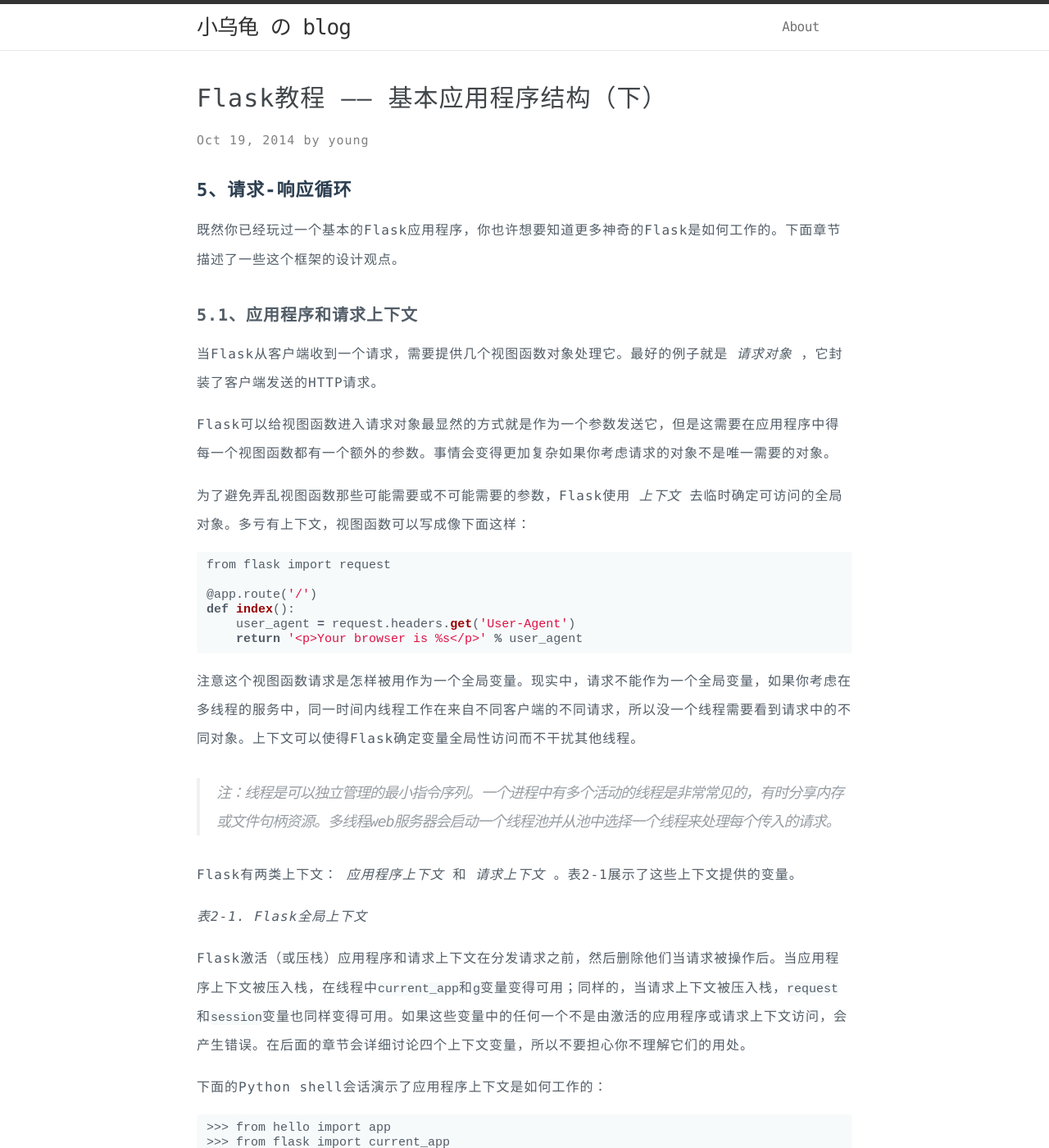
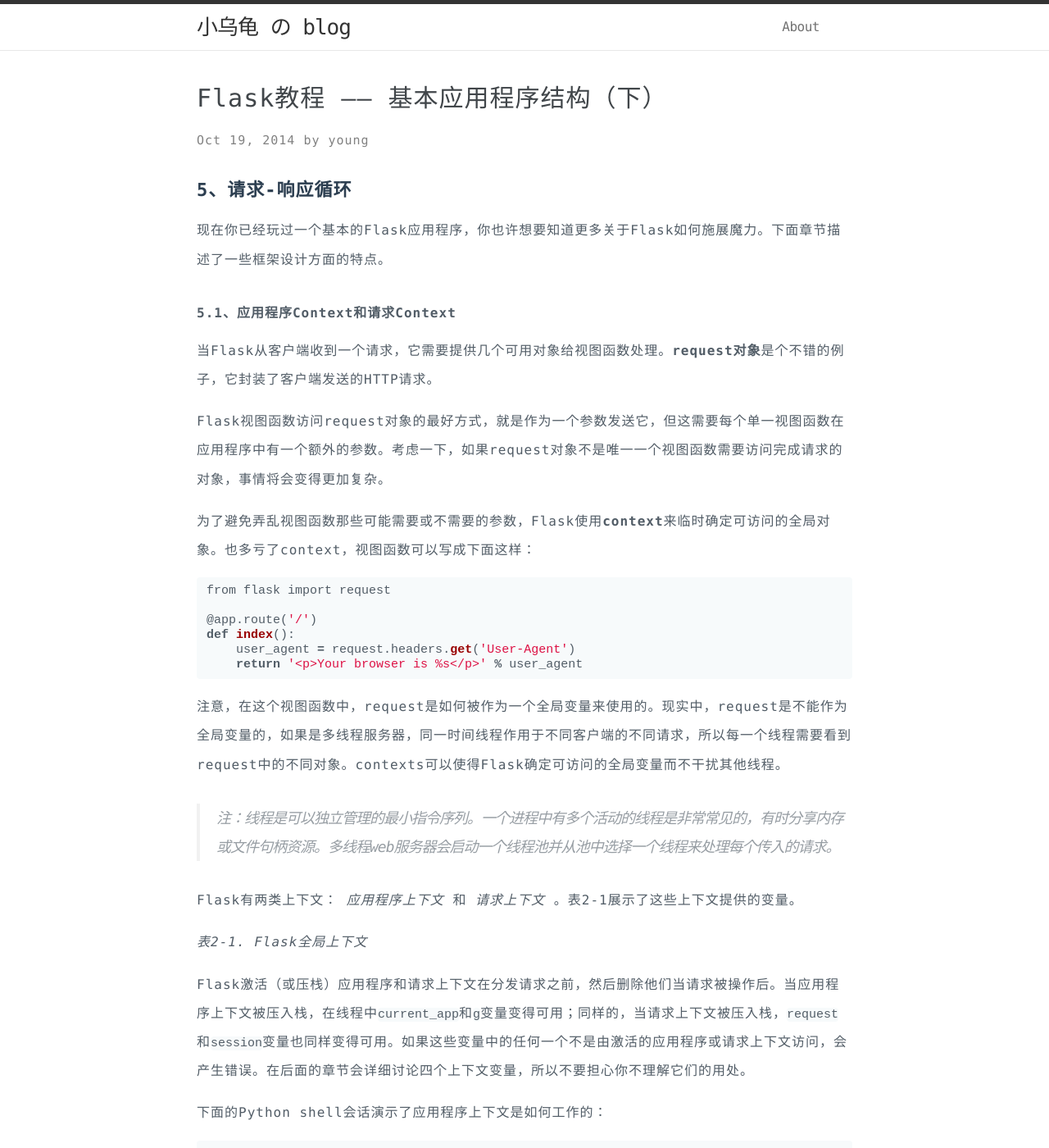
Before and after one commit to wanyoung1231/young-py.github.io, a Jekyll site: the page built from _posts/flask/2014-10-19-flask-2-2.markdown, in a window 1280 px wide and 1400 px high. Shown: the whole window at 82% size. Built offline with Jekyll 4.4.1, drawn with Linux system fonts in a browser that asks for light colours; some of the changed text lies outside the part shown.

Commit message:
新增flask2-2

```diff
--- a/_posts/flask/2014-08-18-flask-2-1.markdown
+++ b/_posts/flask/2014-08-18-flask-2-1.markdown
@@ -63,7 +63,7 @@
 
 在路由中动态组件默认为字符串，但是可以定义为其他类型。例如，路由`/user/<int:id>`只匹配有一个整数在id动态段的URLs。Flask路由支持int、float和path。path同样是字符串类型，但并不认为斜杠是分隔符，而认为它们是动态组件的一部分。
 
-### **3、服务器启动**
+### **3、服务启动**
 
 应用程序实例有一个`run`方法用于启动Flask集成的web服务：
 
--- a/_posts/flask/2014-10-19-flask-2-2.markdown
+++ b/_posts/flask/2014-10-19-flask-2-2.markdown
@@ -8,15 +8,15 @@
 
 ### **5、请求-响应循环**
 
-既然你已经玩过一个基本的Flask应用程序，你也许想要知道更多神奇的Flask是如何工作的。下面章节描述了一些这个框架的设计观点。
+现在你已经玩过一个基本的Flask应用程序，你也许想要知道更多关于Flask如何施展魔力。下面章节描述了一些框架设计方面的特点。
 
-#### **5.1、应用程序和请求上下文**
+##### **5.1、应用程序Context和请求Context**
 
-当Flask从客户端收到一个请求，需要提供几个视图函数对象处理它。最好的例子就是 _请求对象_ ，它封装了客户端发送的HTTP请求。
+当Flask从客户端收到一个请求，它需要提供几个可用对象给视图函数处理。**request对象**是个不错的例子，它封装了客户端发送的HTTP请求。
 
-Flask可以给视图函数进入请求对象最显然的方式就是作为一个参数发送它，但是这需要在应用程序中得每一个视图函数都有一个额外的参数。事情会变得更加复杂如果你考虑请求的对象不是唯一需要的对象。
+Flask视图函数访问request对象的最好方式，就是作为一个参数发送它，但这需要每个单一视图函数在应用程序中有一个额外的参数。考虑一下，如果request对象不是唯一一个视图函数需要访问完成请求的对象，事情将会变得更加复杂。
 
-为了避免弄乱视图函数那些可能需要或不可能需要的参数，Flask使用 _上下文_ 去临时确定可访问的全局对象。多亏有上下文，视图函数可以写成像下面这样：
+为了避免弄乱视图函数那些可能需要或不需要的参数，Flask使用**context**来临时确定可访问的全局对象。也多亏了context，视图函数可以写成下面这样：
 
 {% highlight python %}
 
@@ -29,7 +29,7 @@
 
 {% endhighlight %}
 
-注意这个视图函数请求是怎样被用作为一个全局变量。现实中，请求不能作为一个全局变量，如果你考虑在多线程的服务中，同一时间内线程工作在来自不同客户端的不同请求，所以没一个线程需要看到请求中的不同对象。上下文可以使得Flask确定变量全局性访问而不干扰其他线程。
+注意，在这个视图函数中，request是如何被作为一个全局变量来使用的。现实中，request是不能作为全局变量的，如果是多线程服务器，同一时间线程作用于不同客户端的不同请求，所以每一个线程需要看到request中的不同对象。contexts可以使得Flask确定可访问的全局变量而不干扰其他线程。
 
 >注：线程是可以独立管理的最小指令序列。一个进程中有多个活动的线程是非常常见的，有时分享内存或文件句柄资源。多线程web服务器会启动一个线程池并从池中选择一个线程来处理每个传入的请求。
 
@@ -55,7 +55,7 @@
 
 在这个示例中，当没有应用程序上下文激活，但是却作为有效的上下文被压入栈中，`current_app.name`报错。注意在应用程序实例中一个应用程序上下文如何通过调用`app.app_context()`来获得。
 
-#### **5.2、请求派发**
+##### **5.2、请求派发**
 
 当一个应用程序从客户端收到一个请求，它需要找到调用哪个视图函数去服务它。对于这个任务，Flask在应用程序的URL _映射_ 中查找请求给的URL，该映射包含URLs和操作它们的视图函数的映射。Flask通过`app.route`装饰器或等价的非装饰器版本`app.add_url_rule()`建立这个映射。
 
@@ -72,7 +72,7 @@
 
 在URL映射中所示的`HEAD`、`OPTIONS`、`GET`元素是由路由操作的 _请求方法_ 。Flask连接方法到每个路由，这样不同的请求方法发送到相同的URL可以被不同的视图函数操作。`HEAD`和`OPTIONS`方法由Flask自动管理，所以实际上可以说，在这个应用程序中URL映射中的三个路由都连接到`GET`方法了。在第四章你将了解为路由指定不同的请求方法。
 
-#### **5.3、请求Hooks**
+##### **5.3、请求Hooks**
 
 有些时候执行代码在每个请求处理之前或之后是非常有用的。例如，在开始每一个请求前可能有必要创建数据库连接，或对用户请求进行验证。为了避免复制处理这些操作的代码到每一个视图函数中，Flask提供注册相同函数在调用之前或请求派发到视图函数前。
 
@@ -87,7 +87,7 @@
 
 请求hooks的示例会在未来的章节中展示给大家，所以不用担心，
 
-#### **5.4、响应**
+##### **5.4、响应**
 
 当Flask调用一个视图函数，期望它的返回值去响应该请求。大多数的响应是简单的字符串作为HTML页面发回给客户端。
 
```
Also changed, not shown: other parts of _posts/flask/2014-10-19-flask-2-2.markdown (+1 -1 lines), 3 other files.
